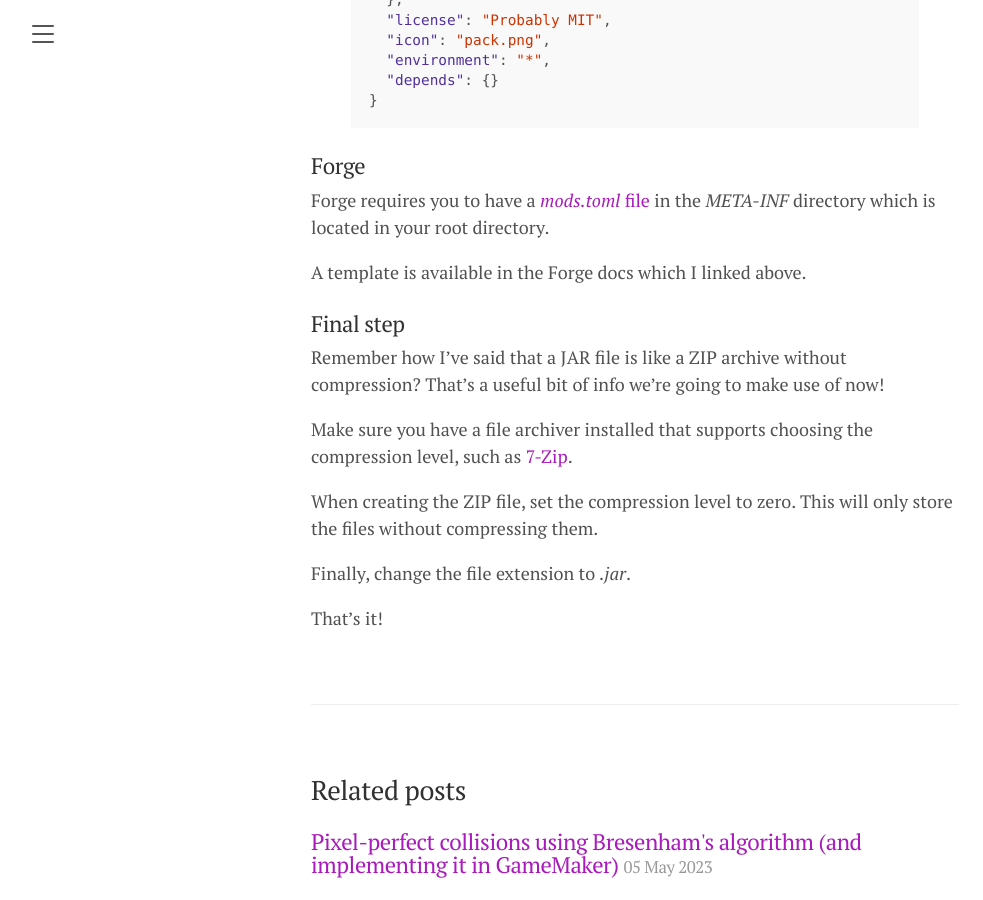
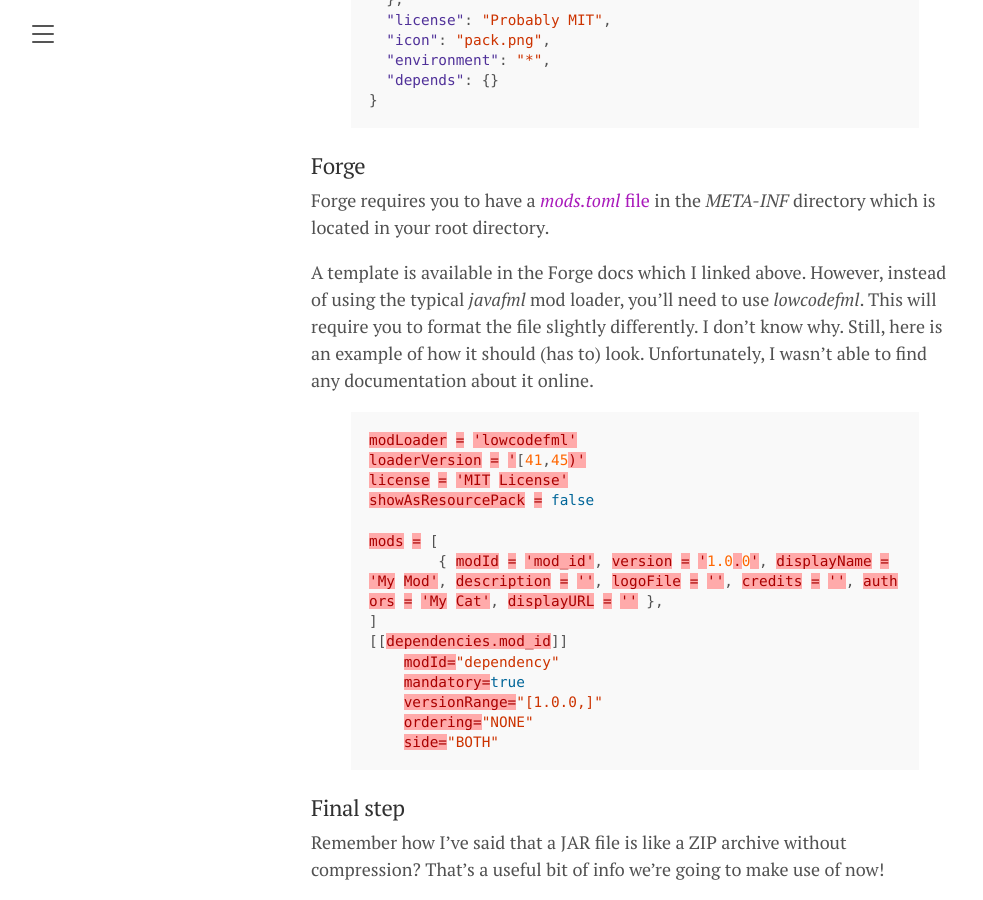
Before and after one commit to bebebea/bebebea.github.io, a Jekyll site: the page built from _posts/2023-05-06-packaging-your-minecraft-data-pack-as-a-mod.md, in a window 1280 px wide and 900 px high, scrolled down 1141 px. Shown: the whole window, without its empty margins (5-988 px from the left). Built offline with Jekyll 4.4.1, drawn with Linux system fonts in a browser that asks for light colours.

Commit message:
Update 2023-05-06-packaging-your-minecraft-data-pack-as-a-mod.md

```diff
--- a/_posts/2023-05-06-packaging-your-minecraft-data-pack-as-a-mod.md
+++ b/_posts/2023-05-06-packaging-your-minecraft-data-pack-as-a-mod.md
@@ -50,7 +50,26 @@
 
 Forge requires you to have a [*mods.toml* file](https://docs.minecraftforge.net/en/1.19.2/gettingstarted/structuring/) in the *META-INF* directory which is located in your root directory.
 
-A template is available in the Forge docs which I linked above.
+A template is available in the Forge docs which I linked above. However, instead of using the typical *javafml* mod loader, you'll need to use *lowcodefml*.
+This will require you to format the file slightly differently. I don't know why.
+Still, here is an example of how it should (has to) look. Unfortunately, I wasn't able to find any documentation about it online.
+
+{% highlight json %}
+modLoader = 'lowcodefml'
+loaderVersion = '[41,45)'
+license = 'MIT License'
+showAsResourcePack = false
+
+mods = [
+	{ modId = 'mod_id', version = '1.0.0', displayName = 'My Mod', description = '', logoFile = '', credits = '', authors = 'My Cat', displayURL = '' },
+]
+[[dependencies.mod_id]]
+    modId="dependency"
+    mandatory=true
+    versionRange="[1.0.0,]"
+    ordering="NONE"
+    side="BOTH"
+{% endhighlight %}
 
 ### Final step
 
```
